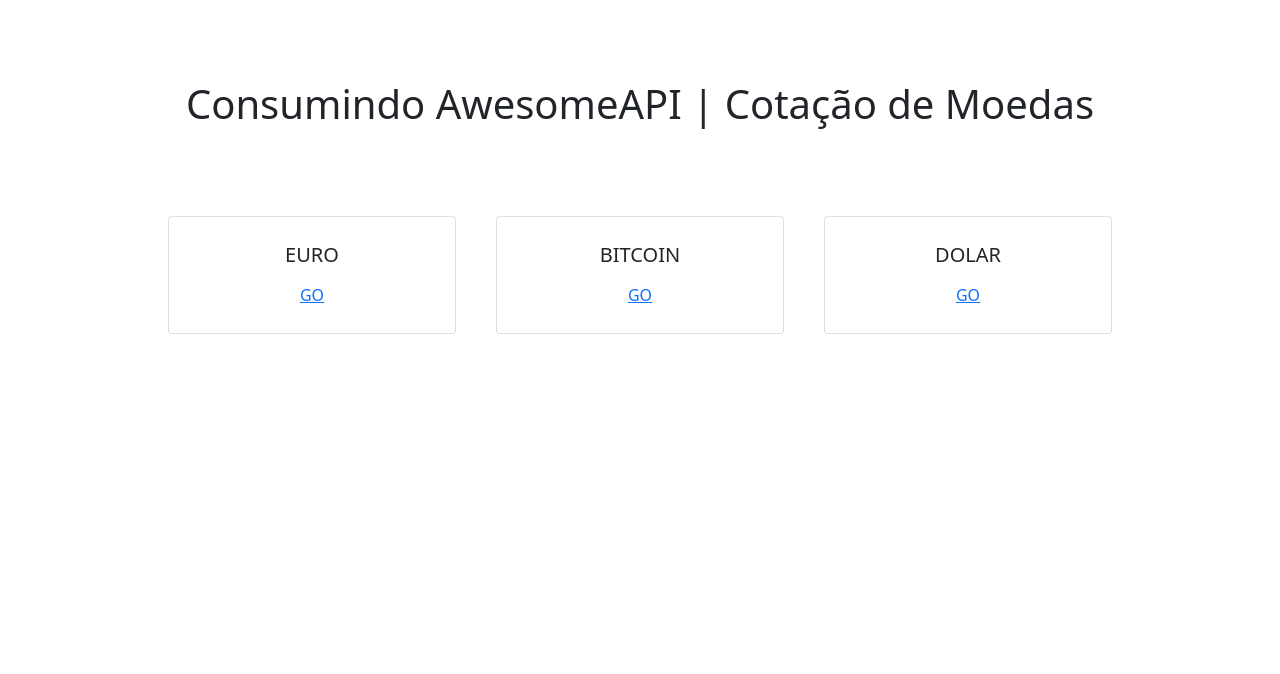
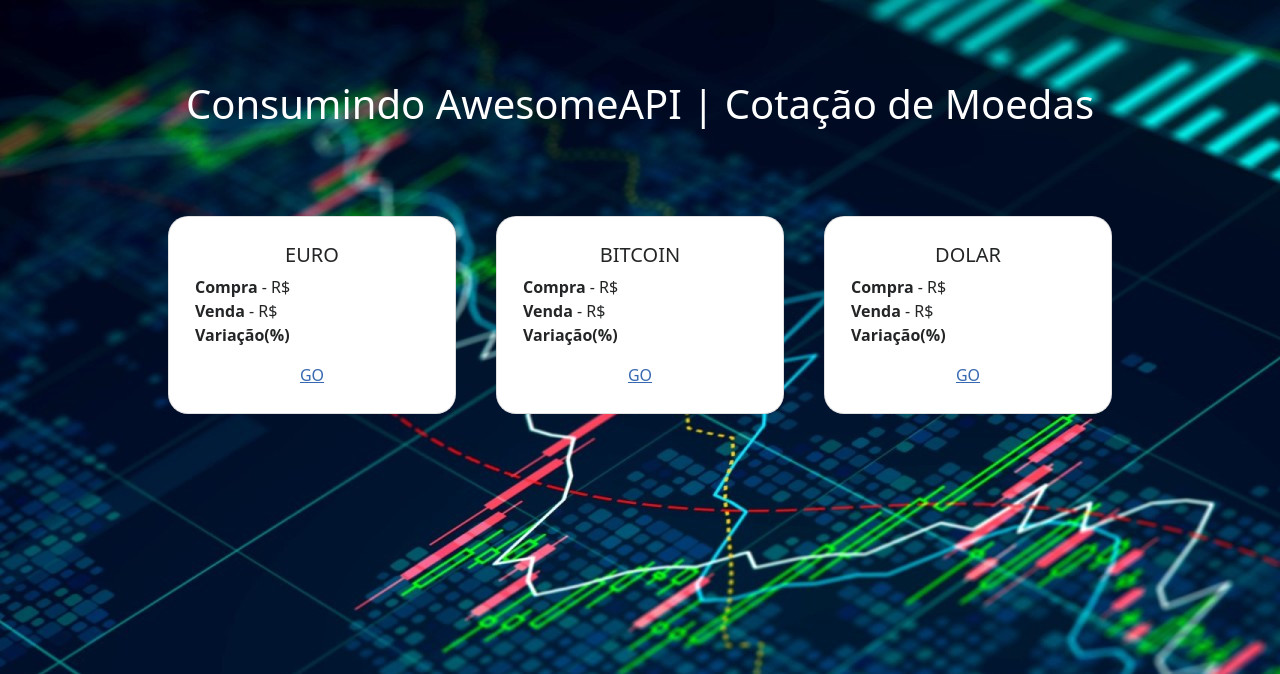
Before and after one commit to camehu/cotacao, a FastAPI app: page / in a window 1280 px wide. Shown: the top 674 px of the page. Run offline with FastAPI, Linux system fonts and the light colour scheme.

Commit message:
up-14-10-22

```diff
--- a/main.py
+++ b/main.py
@@ -16,3 +16,7 @@
 @app.get("/", response_class=HTMLResponse)
 async def index():
     return templates.TemplateResponse("index.html", {"request": requisicao.requisicao.json()})
+
+
+if __name__ == '__mail__':
+    app.rum()
--- /dev/null
+++ b/runtime.txt
@@ -0,0 +1 @@
+python-3.10.5
--- a/templates/index.html
+++ b/templates/index.html
@@ -19,16 +19,24 @@
         margin-top: 5em;
         display: flex;
        flex-wrap: wrap;
+       border-radius: 20px 20px;
     }
 
     p{
-        font-size:4em;
+        font-size:1em;
+        text-align:justify;
     }
 
     h1{
        text-align:center;
        margin-top: 2em;
+       color: #ffffff;
     }
+  body{
+       background-image:url("static/img/fundo.jpg");
+       filter: grayscale(50%);
+       }
+
 
 
 </style>
@@ -43,7 +51,10 @@
           <div class="card" style="width: 18rem;">
           <div class="card-body">
             <h5 class="card-title">EURO</h5>
-            <p> {{request['EURBRL']['bid']}} </p>
+            <p><strong>Compra</strong>      - R$ {{request['EURBRL']['bid']}}<br>
+               <strong>Venda</strong>       - R$ {{request['EURBRL']['ask']}}<br>
+               <strong>Variação(%)   </strong> {{request['EURBRL']['pctChange']}}
+           </p>
             <a href="#" class="card-link">GO</a>
             </div>
           </div>
@@ -53,7 +64,12 @@
       <div class="card" style="width: 18rem;">
           <div class="card-body">
             <h5 class="card-title">BITCOIN</h5>
-           <p> {{request['BTCBRL']['bid']}} </p>
+           <p><strong>Compra</strong>      - R$ {{request['BTCBRL']['bid']}}<br>
+              <strong>Venda</strong>       - R$ {{request['BTCBRL']['ask']}}<br>
+              <strong>Variação(%)  </strong>  {{request['BTCBRL']['pctChange']}}
+
+           </p>
+           <p> </p>
              <a type="button" href="#" class="card-link">GO</a>
           </div>
      </div>
@@ -61,7 +77,10 @@
          <div class="card" style="width: 18rem;">
           <div class="card-body">
             <h5 class="card-title">DOLAR</h5>
-           <p> {{request['USDBRL']['bid']}} </p>
+           <p><strong>Compra</strong>      - R$ {{request['USDBRL']['bid']}}<br>
+              <strong>Venda</strong>       - R$ {{request['USDBRL']['ask']}}<br>
+              <strong>Variação(%)  </strong>  {{request['USDBRL']['pctChange']}}
+           </p>
              <a href="#" class="card-link">GO</a>
           </div>
 		</div>
```
Also changed, not shown: requirements.txt (added, +22 -0 lines), static/img/fundo.jpg (added), 1 other file.
